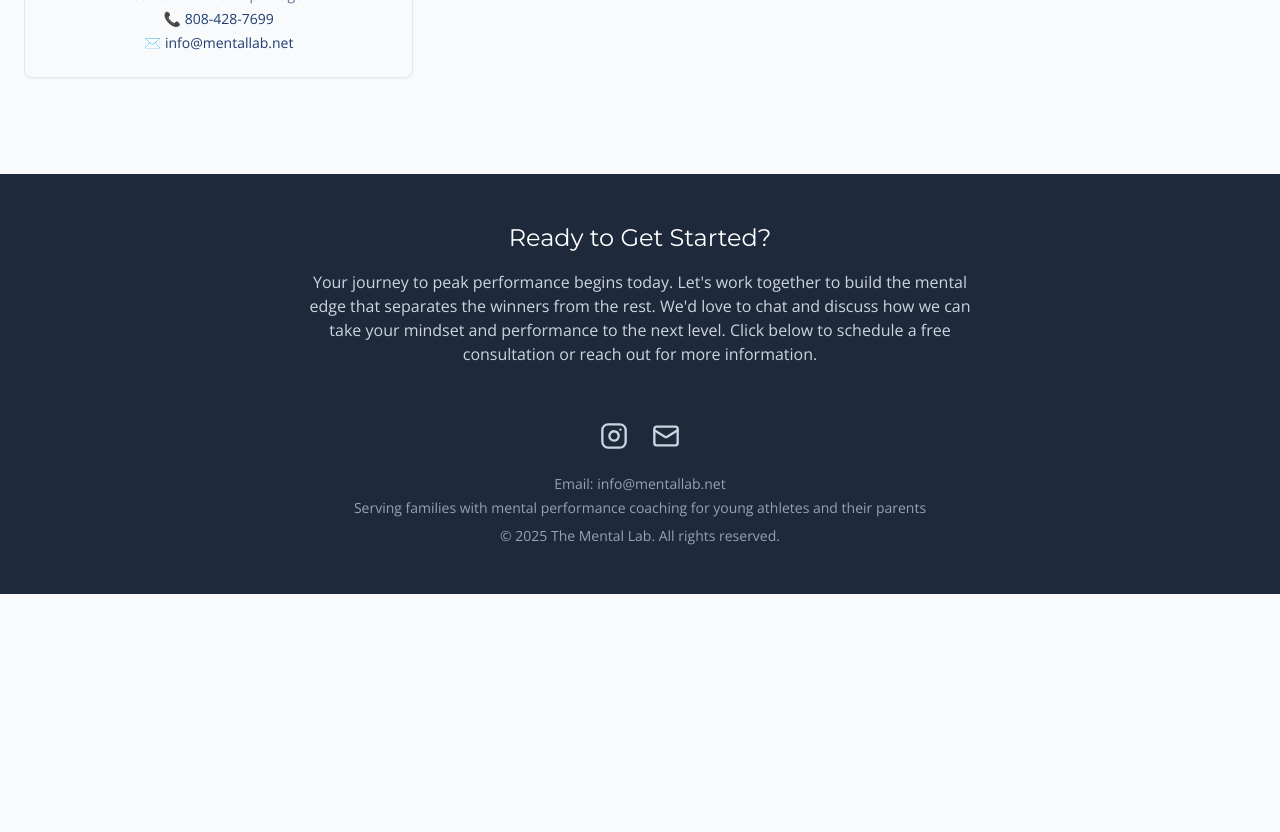
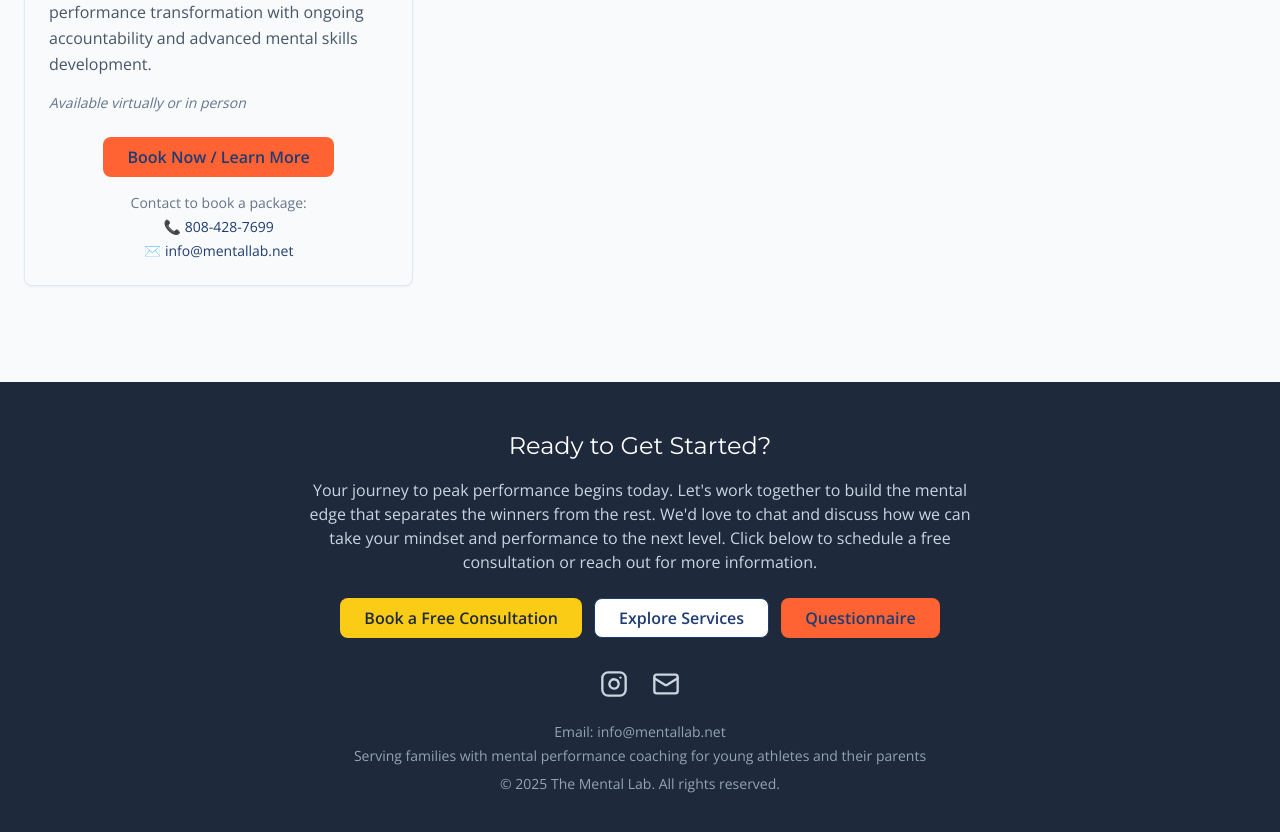
Before and after one commit to luketoland1977/mental-edge-accelerate, a React (Vite) app: page /services in a window 1280 px wide. Shown: the part 1280-2112 px from the top of the page. Before the commit the page ends 1874 px from the top, so only its background shows below. Built offline with nearby package versions, Linux system fonts and the light colour scheme.

Commit message:
Fix button rendering in Services page
Ensure CallToActionButton renders when href/to is provided by implementing proper return JSX, so the "Book Your Initial Package Here to Get Started" button displays correctly on /services.

```diff
--- a/src/components/CallToActionButton.tsx
+++ b/src/components/CallToActionButton.tsx
@@ -24,10 +24,18 @@ const CallToActionButton: React.FC<CallToActionButtonProps> = ({
   const secondaryClasses = "bg-secondary text-primary hover:bg-secondary/90"; // Secondary Blue with Main Blue text
   const buttonClasses = `px-6 py-3 rounded-lg font-semibold text-base transition-colors duration-300 ${variant === 'primary' ? primaryClasses : secondaryClasses} ${className}`;
   if (to) {
-    return;
+    return <Link to={to}>
+      <Button className={buttonClasses} variant={variant === 'primary' ? 'default' : 'outline'}>
+        {children}
+      </Button>
+    </Link>;
   }
   if (href) {
-    return;
+    return <a href={href} target="_blank" rel="noopener noreferrer">
+      <Button className={buttonClasses} variant={variant === 'primary' ? 'default' : 'outline'}>
+        {children}
+      </Button>
+    </a>;
   }
   return <Button type={type} onClick={onClick} className={buttonClasses} variant={variant === 'primary' ? 'default' : 'outline'}>
       {children}
```
